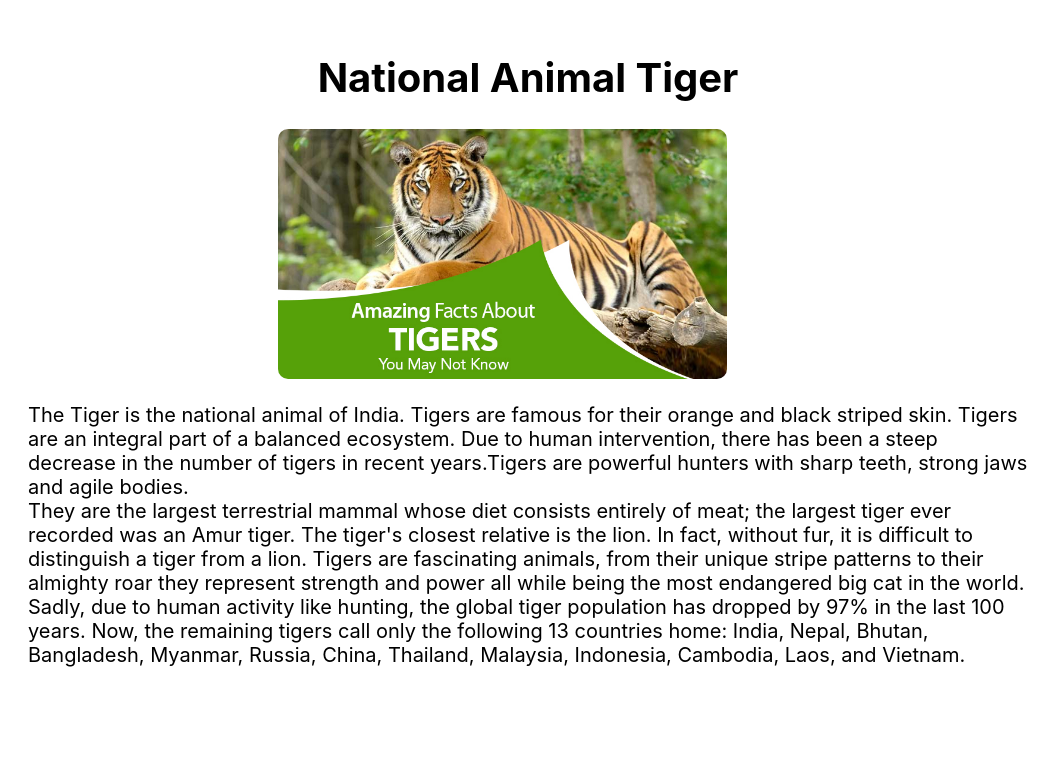
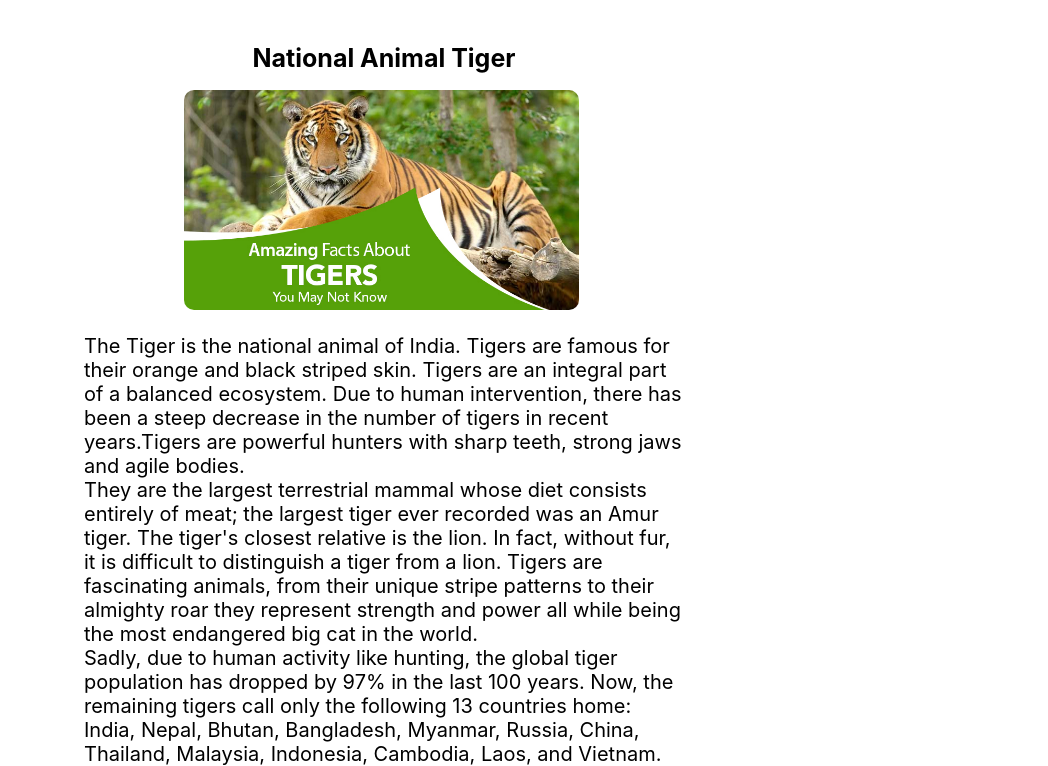
Before and after one commit to lakshmankolpe/dark-mode-changer, a plain HTML site: page index.html in a window 768 px wide. Shown: the part 56-822 px from the top of the page, 1048 px wide, since content can reach past the window. Before the commit the page ends 800 px from the top, so only its background shows below. Drawn offline with Linux system fonts and the light colour scheme.

Commit message:
new changes add

```diff
--- a/index.html
+++ b/index.html
@@ -76,6 +76,23 @@
                 font-size: 25px;
             }
         }
+
+        @media screen and (min-width:601px) and (max-width: 912px) {
+            .maincontainer {
+                width: 600px;
+            }
+
+            .tiger-img {
+                height: 220px;
+                border-radius: 10px;
+                margin-left: 100px;
+
+            }
+
+            .title {
+                font-size: 25px;
+            }
+        }
     </style>
 </head>
 
```
